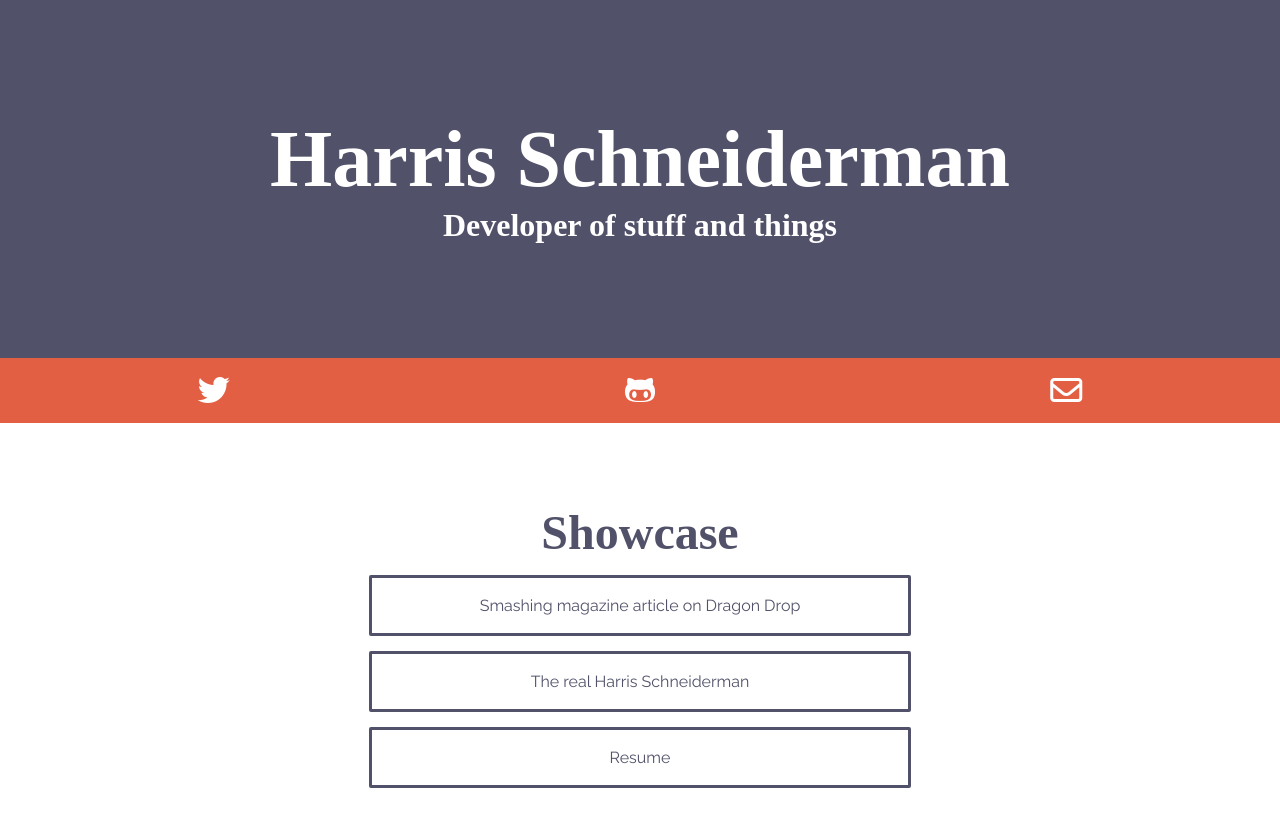
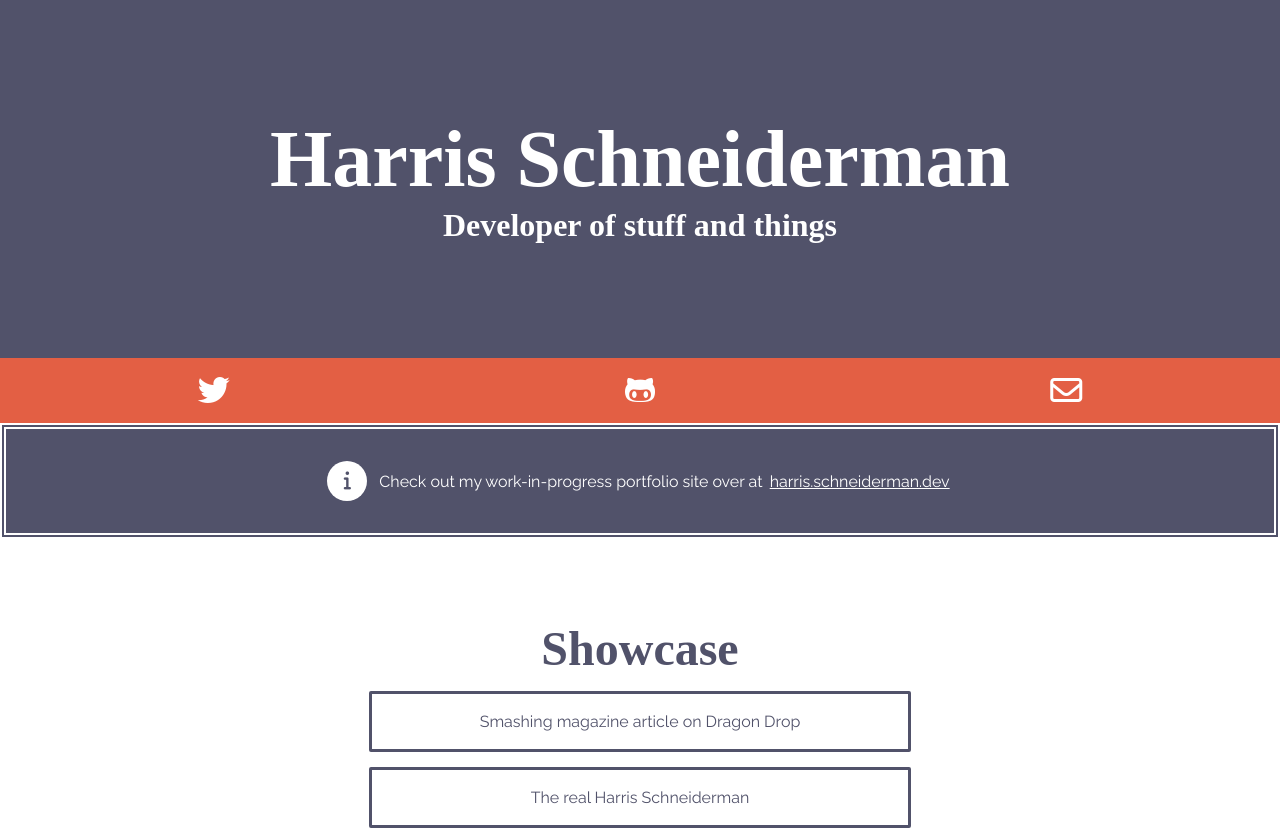
Before and after one commit to schne324/portfolio, a React app: page / in a window 1280 px wide. Shown: the top 830 px of the page. Built offline with nearby package versions, Linux system fonts and the light colour scheme; a web font is replaced by a local one.

Commit message:
adds notice for harris.schneiderman.dev / updates resume

```diff
--- a/src/App.css
+++ b/src/App.css
@@ -72,6 +72,32 @@ p a {
   margin: 10px 0 20px 0;
 }
 
+.site {
+  background: #51526A;
+  padding: 1em;
+  color: #fff;
+  border: 6px double;
+}
+
+.site p {
+  display: flex;
+  align-items: center;
+  justify-content: center;
+}
+
+.site .fa {
+  margin-right: 12px;
+  font-size: 1.2em;
+  display: flex;
+  justify-content: center;
+  align-items: center;
+  width: 40px;
+  height: 40px;
+  background: #fff;
+  color: #51526A;
+  border-radius: 50%;
+}
+
 @media (max-width: 580px) {
   body {
     font-size: 14px;
--- a/src/App.js
+++ b/src/App.js
@@ -11,6 +11,15 @@ const App = () => (
     <div id='page-wrap'>
       <Header />
       <main>
+        <div className="site">
+          <p>
+            <span aria-hidden="true" className="fa fa-info" />
+            <span>
+            Check out my work-in-progress portfolio site over at{' '}
+            <a href="https://harris.schneiderman.dev">harris.schneiderman.dev</a>
+            </span>
+          </p>
+        </div>
         <Banner />
         <Projects />
         <Talks />
```
Also changed, not shown: 1 other file (tests, documents, lock files or other folders).
